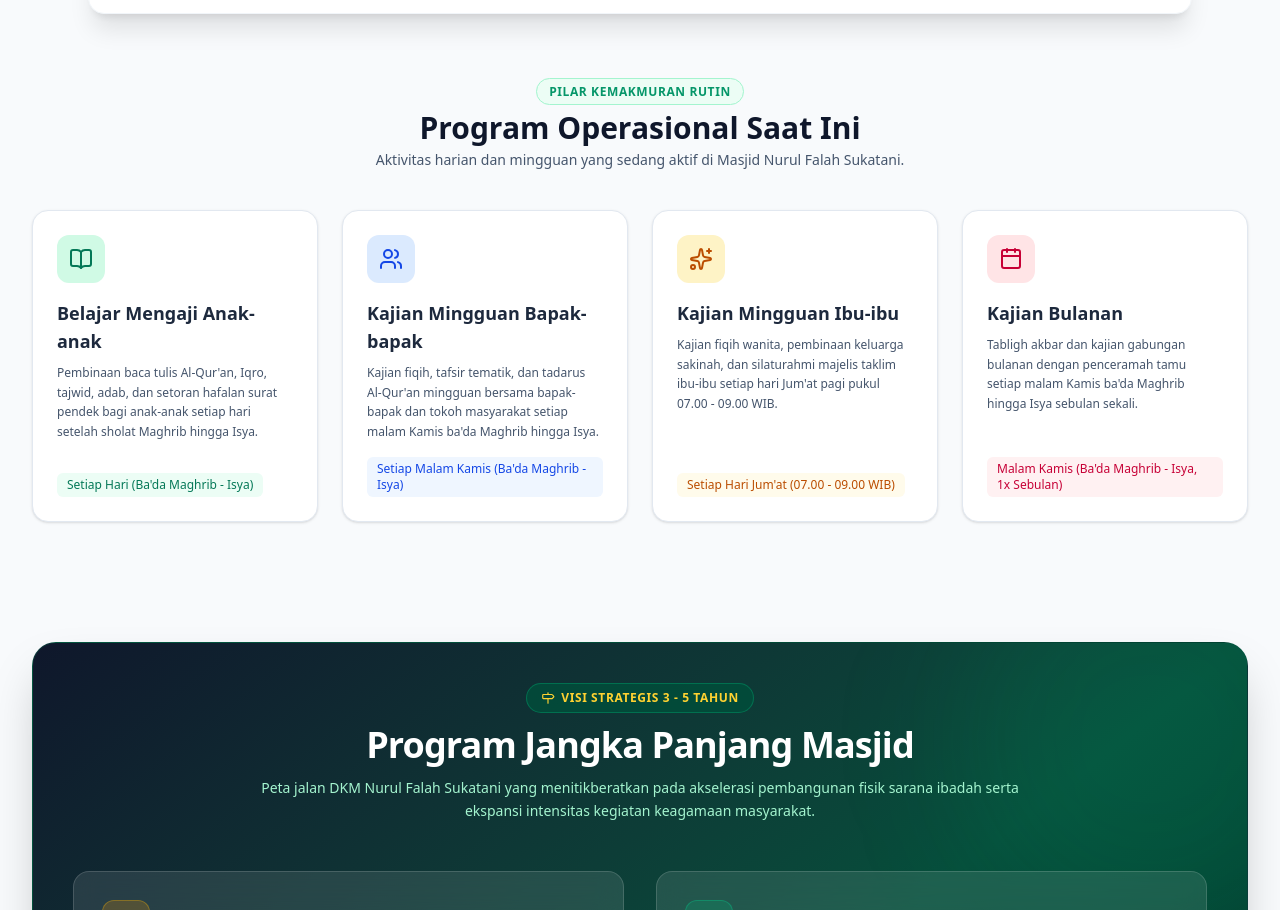
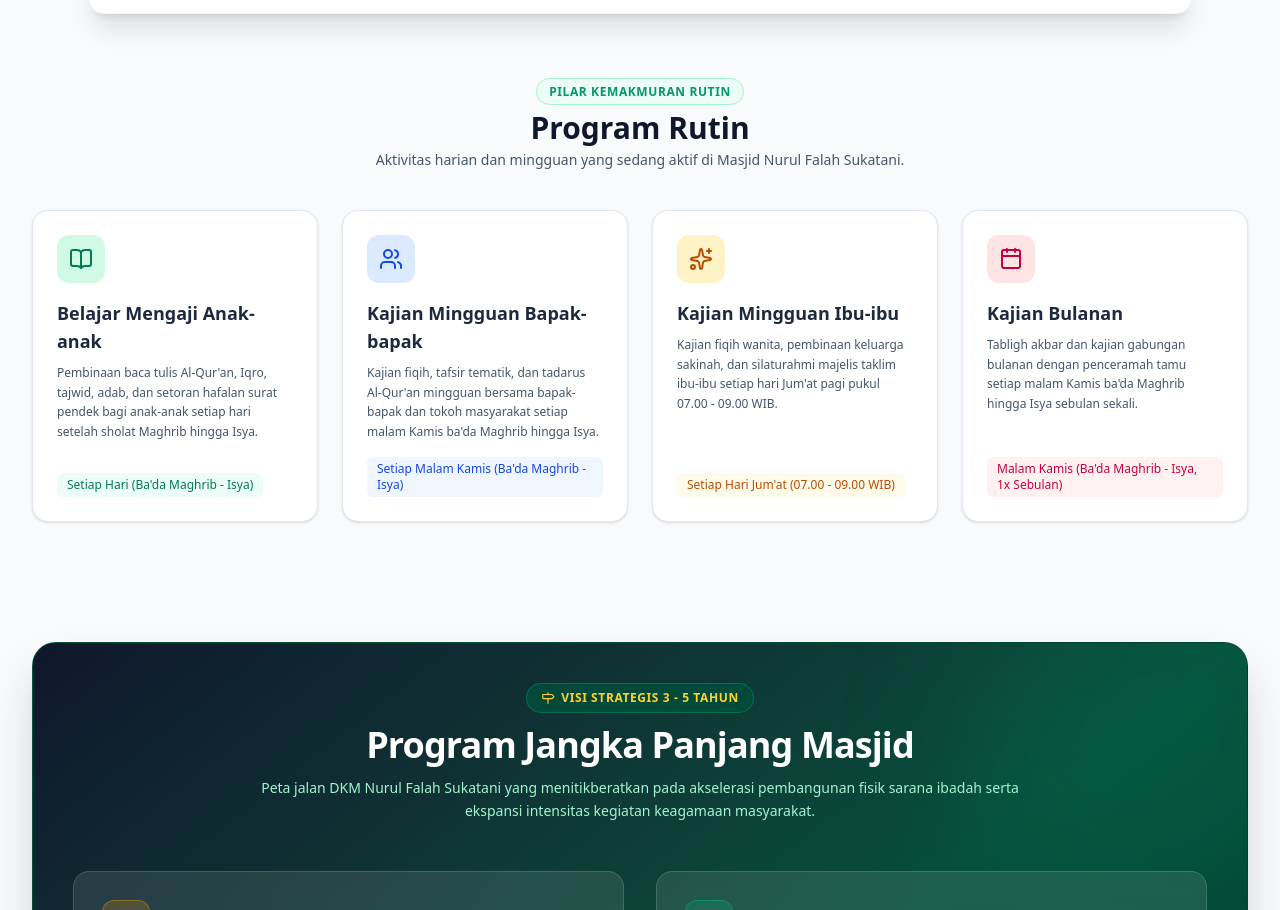
Before and after one commit to burubur/dkmnf, a React (Vite) app: page / in a window 1280 px wide. Shown: the part 931-1841 px from the top of the page. Built offline with nearby package versions, Linux system fonts and the light colour scheme.

Commit message:
fix(section): rename heading to Program Rutin for menu synchronization

```diff
--- a/src/components/home/RoutineProgramSection.tsx
+++ b/src/components/home/RoutineProgramSection.tsx
@@ -17,7 +17,7 @@ export function RoutineProgramSection() {
         <span className="text-[#059669] font-semibold text-xs uppercase tracking-wider bg-emerald-50 px-3 py-1 rounded-full border border-emerald-200">
           Pilar Kemakmuran Rutin
         </span>
-        <h2 className="text-3xl font-extrabold text-slate-900 mt-2">Program Operasional Saat Ini</h2>
+        <h2 className="text-3xl font-extrabold text-slate-900 mt-2">Program Rutin</h2>
         <p className="text-slate-600 text-sm mt-1">
           Aktivitas harian dan mingguan yang sedang aktif di Masjid Nurul Falah Sukatani.
         </p>
```
